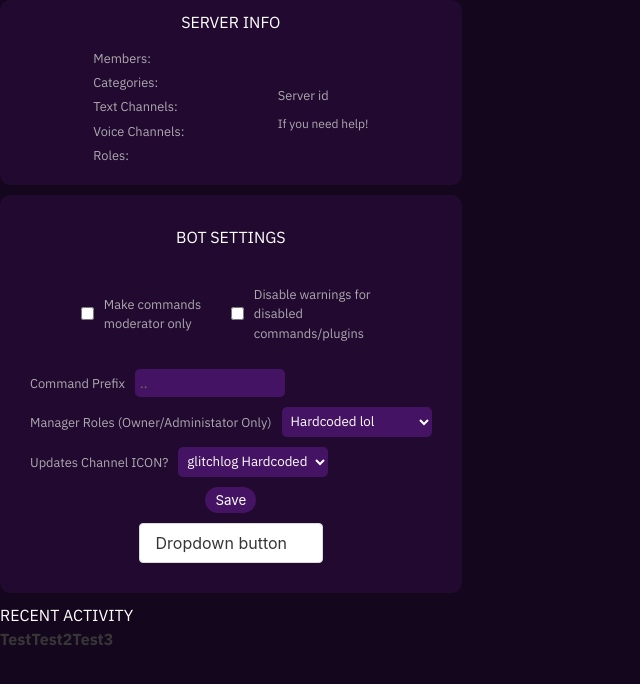
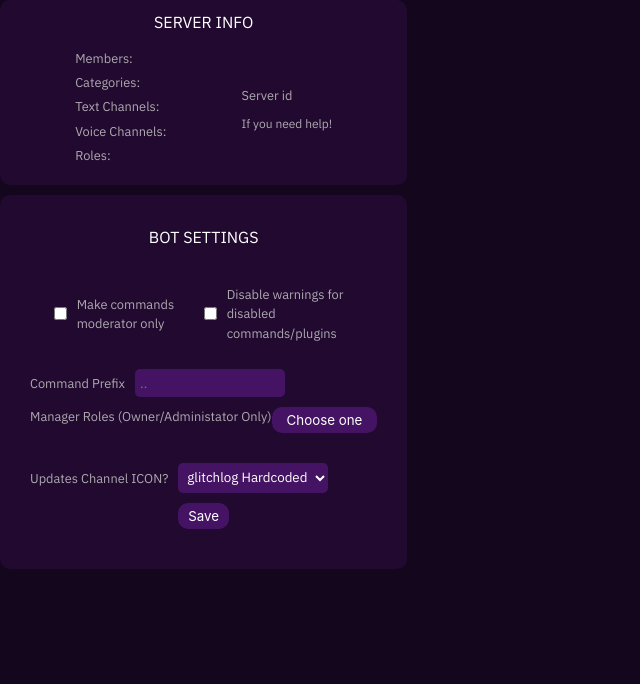
Before and after one commit to AlexanderKudr/glitch-dashboard, a React (Vite) app: page / in a window 1280 px wide. Shown: the top 684 px of the page, without its empty margins (0-640 px from the left). Built offline with nearby package versions, Linux system fonts and the light colour scheme.

Commit message:
dropdowns ready

```diff
--- a/index.html
+++ b/index.html
@@ -3,7 +3,7 @@
   <head>
     <meta charset="UTF-8" />
     <meta name="viewport" content="width=device-width, initial-scale=1.0" />
-    <title>Vite + React + TS</title>
+    <title>Glitch Dashboard</title>
   </head>
   <body>
     <div id="root"></div>
--- a/package.json
+++ b/package.json
@@ -18,6 +18,7 @@
     "@types/react": "^18.0.20",
     "@types/react-dom": "^18.0.6",
     "@vitejs/plugin-react": "^2.1.0",
+    "node-sass": "^7.0.3",
     "sass": "^1.54.9",
     "typescript": "^4.6.4",
     "vite": "^3.1.0"
--- a/src/App.tsx
+++ b/src/App.tsx
@@ -6,6 +6,7 @@ import { Commands } from "./pages/Commands_/Commands"
 import { Logs } from "./pages/Logs_/Logs"
 import { useTheme } from "./hooks/useTheme";
 import 'bulma/css/bulma.css'
+
 
 export const App = () => {
 const {themes, currentTheme} = useTheme();
--- a/src/pages/Dashboard_/Dashboard.scss
+++ b/src/pages/Dashboard_/Dashboard.scss
@@ -105,7 +105,7 @@
       border: none;
       padding: 5px 10px 5px 10px;
       margin-bottom: 10px;
-      border-radius: 15px;
+      border-radius: 10px;
       color: var(--w);
       background-color: var(--inputs-bg);
       transition: background-color 0.3s;
--- a/src/pages/Dashboard_/Dashboard.tsx
+++ b/src/pages/Dashboard_/Dashboard.tsx
@@ -1,5 +1,10 @@
+import { useState } from "react";
 import "./Dashboard.scss";
+import { Dropdown } from "./Dropdown/Dropdown";
+
 export const Dashboard = () => {
+  const [role, setRole] = useState({title: "Choose one"});
+
   return (
     <div className="dashboard">
       <div className="serv-info">
@@ -39,9 +44,7 @@ export const Dashboard = () => {
           </div>
           <div className="manager-roles">
             <label>Manager Roles (Owner/Administator Only)</label>
-            <select className="roles-dropdown">
-              <option>Hardcoded lol</option>
-            </select>
+            <Dropdown role={role} setRole={setRole} />
           </div>
           <div className="updates-channel">
             <label>Updates Channel ICON?</label>
@@ -51,40 +54,9 @@ export const Dashboard = () => {
           </div>
         </div>
         <button className="btn">Save</button>
-        <div className="dropdown is-hoverable">
-          <div className="dropdown-trigger">
-            <button
-              className="button"
-              aria-haspopup="true"
-              aria-controls="dropdown-menu"
-            >
-              <span>Dropdown button</span>
-              <span className="icon is-small">
-                <i className="fas fa-angle-down" aria-hidden="true"></i>
-              </span>
-            </button>
-          </div>
-          <div className="dropdown-menu" id="dropdown-menu" role="menu">
-            <div className="dropdown-content">
-              <a href="#" className="dropdown-item">
-                Dropdown item
-              </a>
-              <a className="dropdown-item">Other dropdown item</a>
-              <a href="#" className="dropdown-item is-active">
-                Active dropdown item
-              </a>
-              <a href="#" className="dropdown-item">
-                Other dropdown item
-              </a>
-              <hr className="dropdown-divider" />
-              <a href="#" className="dropdown-item">
-                With a divider
-              </a>
-            </div>
-          </div>
-        </div>
+
       </div>
-      <div className="recent-activity">
+      {/* <div className="recent-activity">
         <h3>RECENT ACTIVITY</h3>
         <table>
           <tr>
@@ -93,7 +65,7 @@ export const Dashboard = () => {
             <th>Test3</th>
           </tr>
         </table>
-      </div>
+      </div> */}
     </div>
   );
 };
--- /dev/null
+++ b/src/pages/Dashboard_/Dropdown/Dropdown.scss
@@ -0,0 +1,32 @@
+@use "../../../sass/themes.scss" as t;
+.dropdown {
+  .dropdown-menu {
+    margin-top: 5px;
+    overflow-y: auto;
+    height: 200px;
+  }
+  .dropdown-menu,
+  .dropdown-content {
+    background-color: var(--inputs-bg);
+    border-radius: 10px;
+    .dropdown-item {
+      background-color: var(--inputs-bg);
+      color: var(--w)
+    }
+  }
+}
+.dropdown-trigger .listbox {
+  background-color: var(--inputs-bg);
+  min-width: 70px;
+  border-radius: 10px;
+  border-style: none;
+  padding: 5px;
+
+
+  span {
+    color: var(--w);
+    display: flex;
+    justify-content: center;
+    padding: 0 10px;
+  }
+}
--- /dev/null
+++ b/src/pages/Dashboard_/Dropdown/Dropdown.tsx
@@ -0,0 +1,40 @@
+import { useState } from "react";
+import "./Dropdown.scss"
+import { roles } from "./utils/ManagerRoles";
+
+export const Dropdown = ({ role, setRole }: any) => {
+
+  const [isActive, setIsActive] = useState(false);
+  const handleActive = () => {
+    setIsActive(!isActive);
+  };
+
+  return (
+    <div
+      onClick={handleActive}
+      className={isActive ? "dropdown is-active" : "dropdown"}
+    >
+      <div className="dropdown-trigger">
+        <button className="listbox"
+          aria-haspopup="true"
+          aria-controls="dropdown-menu"
+        >
+          <span>{role.title}</span>
+        </button>
+      </div>
+      <div className="dropdown-menu" id="dropdown-menu" role="menu">
+        <div style={{cursor: "pointer"}} className="dropdown-content">
+          {roles.map((role, index) => (
+            <div
+              onClick={() => setRole(role)}
+              className="dropdown-item"
+              key={index}
+            >
+              {role.title}
+            </div>
+          ))}
+        </div>
+      </div>
+    </div>
+  );
+};
--- /dev/null
+++ b/src/pages/Dashboard_/Dropdown/utils/ManagerRoles.ts
@@ -0,0 +1,25 @@
+// export const roles = ["Server Booster", "Staff", "c", "d", "e"];
+interface Iroles {
+  id: number;
+  title: string;
+}
+export const roles:Iroles[] = [
+  { id: 1, title: "Server Booster" },
+  { id: 2, title: "Staff" },
+  { id: 3, title: "glitch" },
+  { id: 4, title: "⭐releaser⭐" },
+  { id: 5, title: "Dyno" },
+  { id: 6, title: "Bots" },
+  { id: 7, title: "Javascript" },
+  { id: 8, title: "PHP" },
+  { id: 9, title: "Python" },
+  { id: 10, title: "Golang" },
+  { id: 11, title: "Java" },
+  { id: 12, title: "Kotlin" },
+  { id: 13, title: "C#" },
+  { id: 14, title: "Swift" },
+  { id: 15, title: "Rust" },
+  { id: 16, title: "Ruby" },
+  { id: 17, title: "C/C++" },
+  { id: 18, title: "TStudy" },
+];
```
Also changed, not shown: 1 other file (tests, documents, lock files or other folders).
